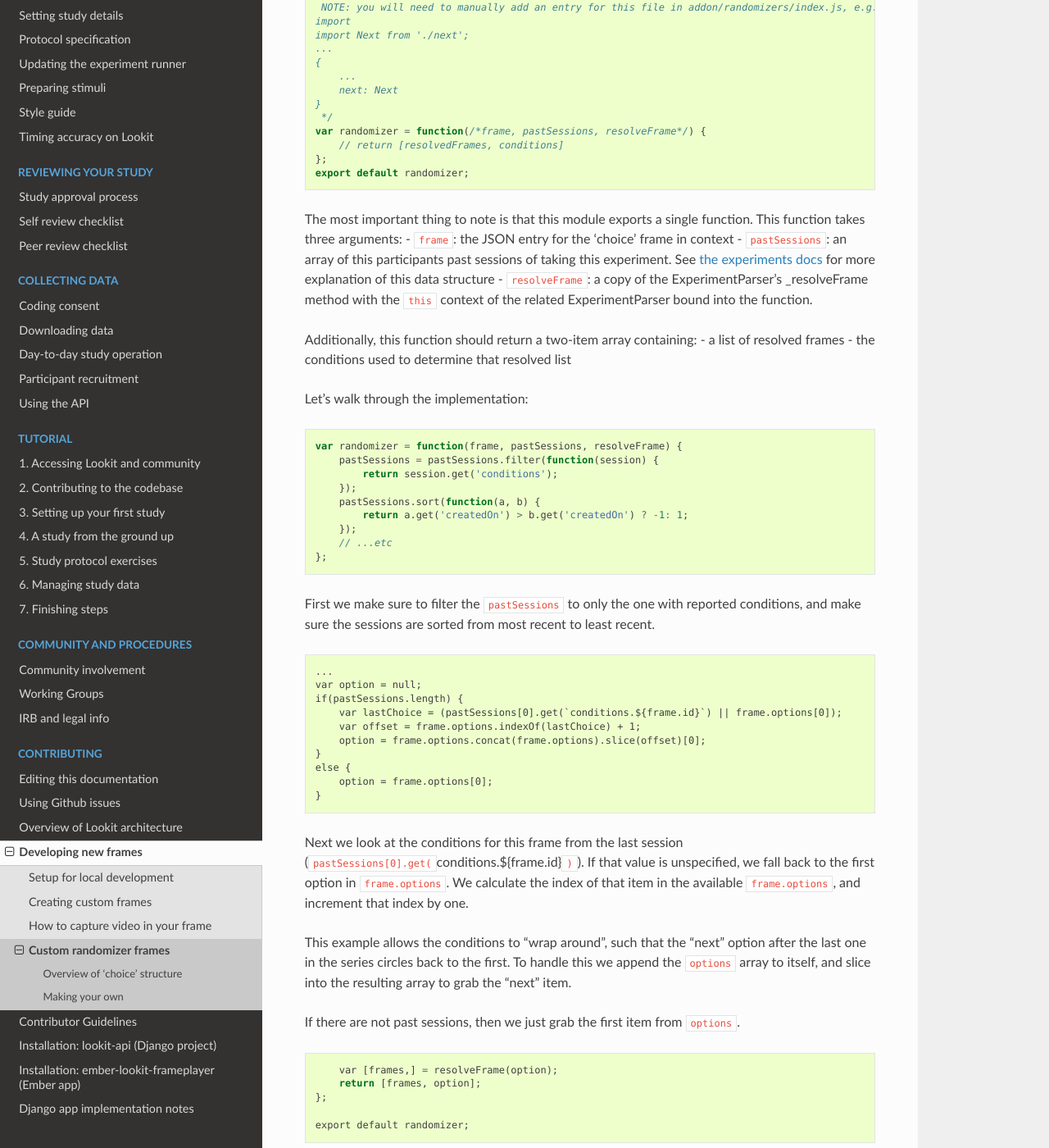
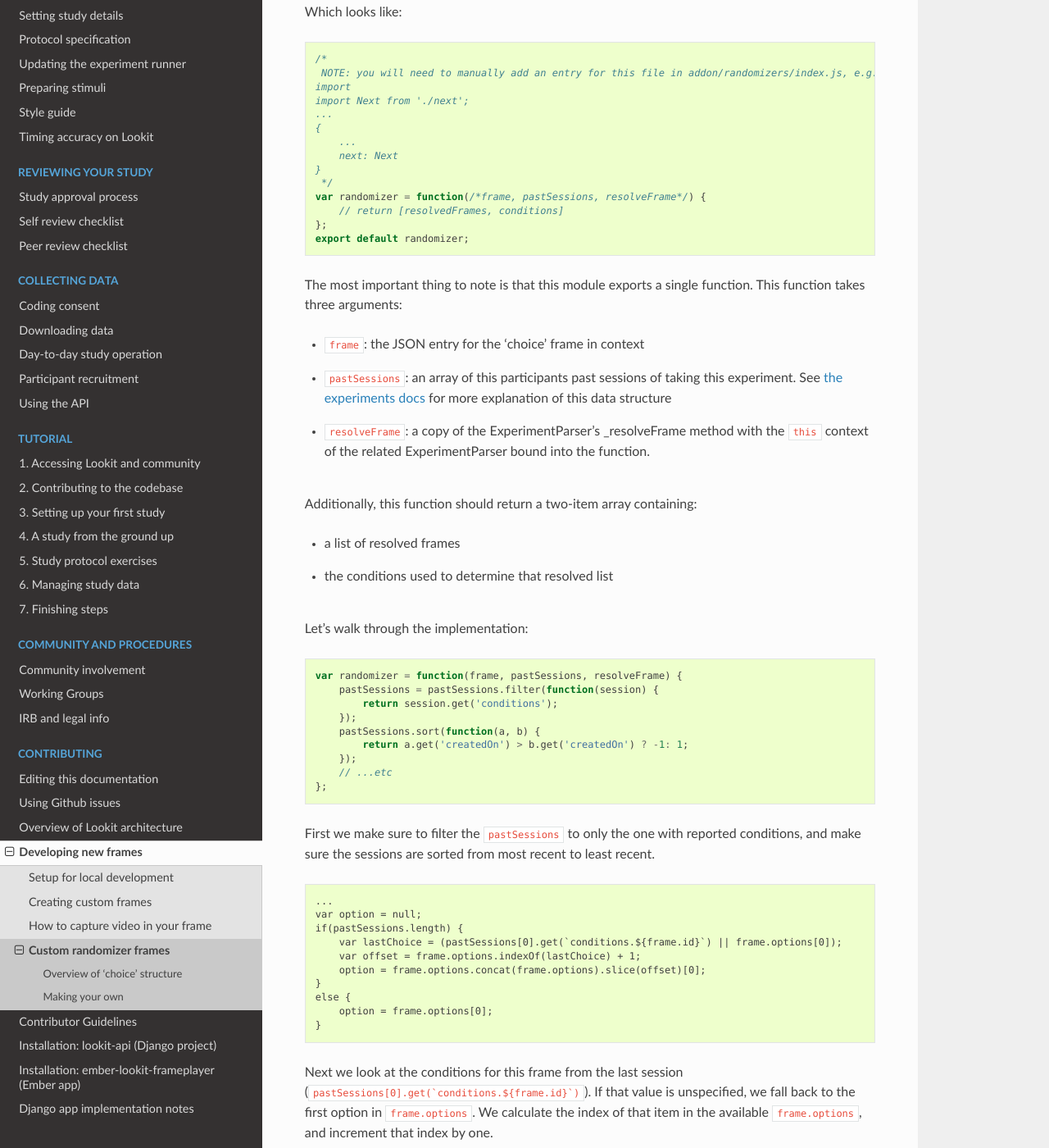
Before and after one commit to lookit/lookit-docs, a Sphinx documentation site: the page built from docs/source/frame-dev-randomizers.rst, in a window 1280 px wide and 1400 px high, scrolled down 1218 px. Shown: the whole window at 82% size. Built offline with Sphinx 7.4.7 and the Read the Docs theme 2.0.0, drawn with Linux system fonts in a browser that asks for light colours.

Commit message:
Lots of little restructured text syntax fixes

```diff
--- a/docs/source/frame-dev-randomizers.rst
+++ b/docs/source/frame-dev-randomizers.rst
@@ -24,12 +24,10 @@
        ]
    }
 
-Where: - **sampler** indicates which ‘randomizer’ to use. This must
-correspond with the values defined in
-``lib/exp-player/addon/randomizers/index.js`` - **options**: an array of
-options to sample from. These should correspond with values from the
-``frames`` object defined in the experiment structure (for more on this,
-see `the experiments docs <experiments.html>`__)
+Where:
+
+- **sampler** indicates which ‘randomizer’ to use. This must correspond with the values defined in ``lib/exp-player/addon/randomizers/index.js``
+- **options**: an array of options to sample from. These should correspond with values from the ``frames`` object defined in the experiment structure (for more on this, see `the experiments docs <experiments.html>`__)
 
 Making your own
 ~~~~~~~~~~~~~~~
@@ -73,17 +71,16 @@
    export default randomizer;
 
 The most important thing to note is that this module exports a single
-function. This function takes three arguments: - ``frame``: the JSON
-entry for the ‘choice’ frame in context - ``pastSessions``: an array of
-this participants past sessions of taking this experiment. See `the
-experiments docs <experiments.html>`__ for more explanation of this data
-structure - ``resolveFrame``: a copy of the ExperimentParser’s
-\_resolveFrame method with the ``this`` context of the related
-ExperimentParser bound into the function.
+function. This function takes three arguments:
 
-Additionally, this function should return a two-item array containing: -
-a list of resolved frames - the conditions used to determine that
-resolved list
+- ``frame``: the JSON entry for the ‘choice’ frame in context
+- ``pastSessions``: an array of this participants past sessions of taking this experiment. See `the experiments docs <experiments.html>`__ for more explanation of this data structure
+- ``resolveFrame``: a copy of the ExperimentParser’s \_resolveFrame method with the ``this`` context of the related ExperimentParser bound into the function.
+
+Additionally, this function should return a two-item array containing:
+
+- a list of resolved frames
+- the conditions used to determine that resolved list
 
 Let’s walk through the implementation:
 
@@ -117,7 +114,7 @@
        }
 
 Next we look at the conditions for this frame from the last session
-(``pastSessions[0].get(``\ conditions.${frame.id}\ ``)``). If that value
+(``pastSessions[0].get(`conditions.${frame.id}`)``). If that value
 is unspecified, we fall back to the first option in ``frame.options``.
 We calculate the index of that item in the available ``frame.options``,
 and increment that index by one.
--- a/docs/source/frame-dev-setup.rst
+++ b/docs/source/frame-dev-setup.rst
@@ -185,5 +185,6 @@
 - https://emberjs.com/
 - https://ember-cli.com/
 - Development Browser Extensions
-  - https://chrome.google.com/webstore/detail/ember-inspector/bmdblncegkenkacieihfhpjfppoconhi
-  - https://addons.mozilla.org/en-US/firefox/addon/ember-inspector/
+
+  - `for Chrome <https://chrome.google.com/webstore/detail/ember-inspector/bmdblncegkenkacieihfhpjfppoconhi>`_
+  - `for Firefox <https://addons.mozilla.org/en-US/firefox/addon/ember-inspector/>`_
--- a/docs/source/researchers-log-in.rst
+++ b/docs/source/researchers-log-in.rst
@@ -168,7 +168,7 @@
 If you still have access to your old phone:
 
 1. Log in to your account and enter the OTP code using your old phone.
-2. Click "My account" or go to `https://lookit.mit.edu/account/manage/`__ and scroll down to "Manage Two-Factor Authentication."
+2. Click "My account" or go to `<https://lookit.mit.edu/account/manage/>`_ and scroll down to "Manage Two-Factor Authentication."
 3. Enter your OTP from the old phone to disable 2FA temporarily.
 4. From "Manage Two-Factor Authentication," turn 2FA back on using your new phone.
 
--- a/docs/source/tutorial-second-study.rst
+++ b/docs/source/tutorial-second-study.rst
@@ -907,7 +907,7 @@
 About creating and hosting your stimuli
 ----------------------------------------
 
-In this example, you used stimuli already posted for you at `<www.mit.edu/~kimscott/intermodal/>`. When you create your own studies, note that you'll in general need to create and host your own stimuli. Because researchers' needs here will vary substantially, stimulus creation and hosting is outside the scope of this tutorial. However, resources are available under :ref:`stim_prep`.
+In this example, you used stimuli already posted for you at `<http://www.mit.edu/~kimscott/intermodal/>`_. When you create your own studies, note that you'll in general need to create and host your own stimuli. Because researchers' needs here will vary substantially, stimulus creation and hosting is outside the scope of this tutorial. However, resources are available under :ref:`stim_prep`.
 
 About communicating with parents
 ---------------------------------
```
Also changed, not shown: docs/source/contribute-architecture-overview.rst (+7 -6 lines), docs/source/vision-for-lookit.rst (+9 -5 lines).
